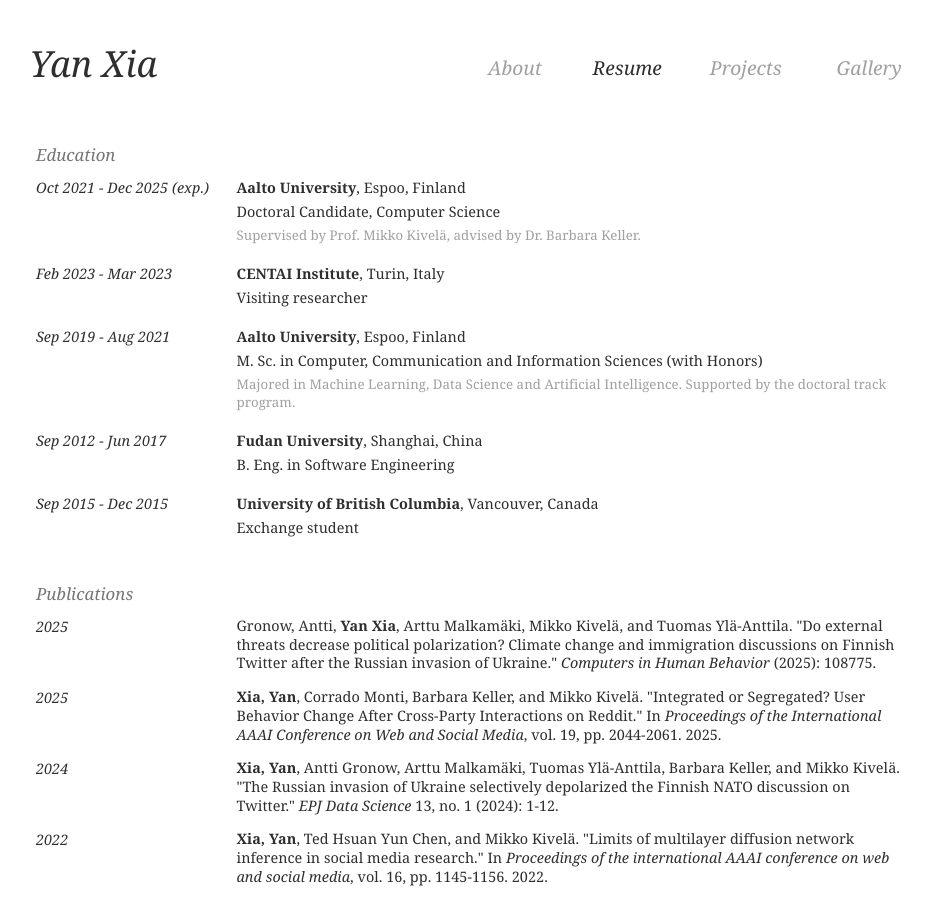
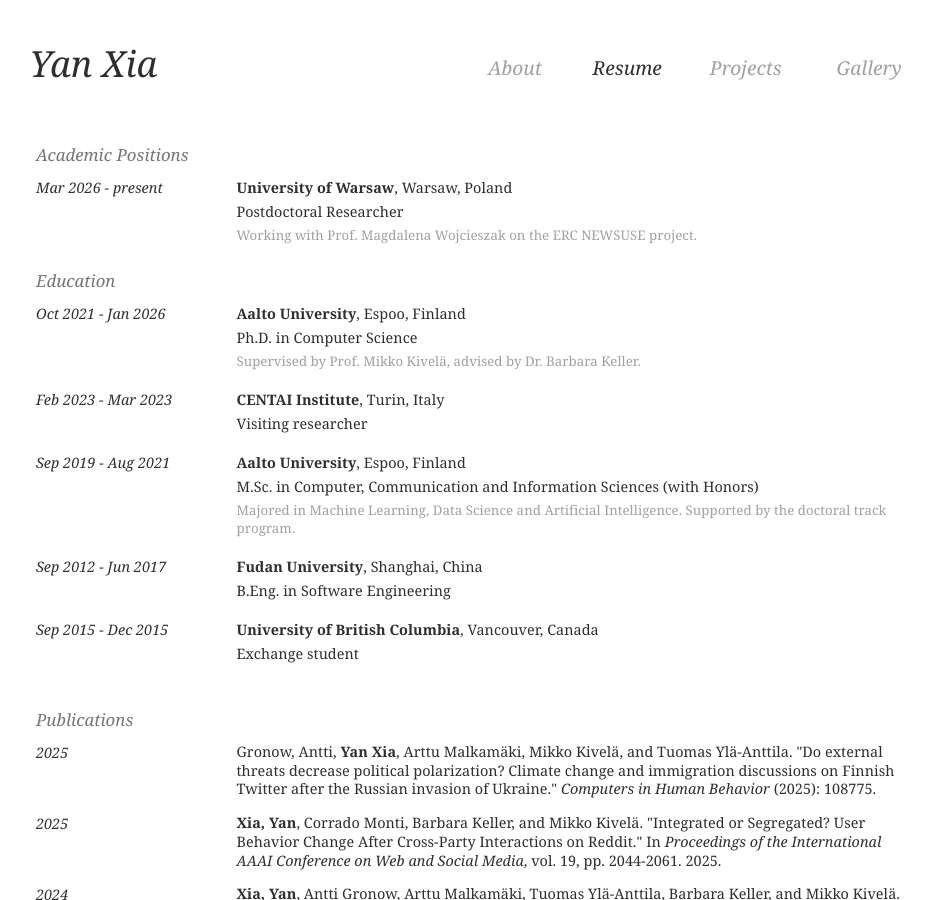
Before and after one commit to yanxxia/yanxxia.github.io, a Jekyll site: the page built from resume.html, in a window 1280 px wide and 900 px high. Shown: the whole window, without its empty margins (168-1100 px from the left). Built offline with Jekyll 4.4.1, drawn with Linux system fonts in a browser that asks for light colours.

Commit message:
Update 2026

```diff
--- a/index.html
+++ b/index.html
@@ -3,10 +3,10 @@
 title: Yan Xia
 ---
 <div class="intro-div">
-  <p>Hi! I am Yan, a final-year Doctoral Candidate in Computer Science at Aalto University, Finland. I am supervised by <a href="http://www.mkivela.com/">Prof. Mikko Kivel&#228;</a> and advised by <a href="https://users.aalto.fi/~kellerb1/">Dr. Barbara Keller</a>. I expect to graduate by December 2025 and I am now actively looking for postdoctoral positions.</p>
-  <p> I am a computational social scientist who aims to conduct solid research that bridges computer science and social science. My main interest lies in understanding the organic socio-psychological processes underlying negative phenomena in online systems, such as opinion polarization, political (anti-)fandom, and toxic language. I use various computational tools in natural language processing and network analysis to address my research questions. My work has been published in venues including <i>Computers in Human Behavior</i>, <i>CSCW</i>, <i>ICWSM</i>, and <i>EPJ Data Science</i>.</p>
+  <p>Hi! I am Yan, a postdoctoral researcher at the University of Warsaw, Poland, working with <a href="https://scholar.google.com/citations?user=eiPR5agAAAAJ&hl=en">Prof. Magdalena Wojcieszak</a>. I received my PhD in Computer Science from Aalto University, Finland, where I was supervised by <a href="http://www.mkivela.com/">Prof. Mikko Kivel&#228;</a> and advised by <a href="https://users.aalto.fi/~kellerb1/">Dr. Barbara Keller</a>.</p>
+  <p> I am a computational social scientist drawn to socio-political research questions, with a particular interest in understanding negative online dynamics and identifying ways to counter them. My doctoral research focused on <i>political (de)polarization</i>, and I am currently exploring topics such as <i>online news use</i> and <i>political (anti-)fandom</i>. Methodologically, I specialize in mixed-methods approaches to analyzing observational social media data. My work has been published in venues including <i>Computers in Human Behavior</i>, <i>CSCW</i>, <i>ICWSM</i>, and <i>EPJ Data Science</i>.</p>
   <p>Please see <a href="/resume.html">Resume</a> for a complete list of my experience, and <a href="/projects.html">Projects</a> for an introduction of my main research projects. If you are interested, some of my photography, design, and calligraphy works can be found in <a href="/gallery.html">Gallery</a>.</p>
-  <p>Find me by <a href="mailto:yan.xia@aalto.fi">email:yan.xia@aalto.fi</a> if you want to talk!</p>
+  <p>Feel free to reach out by <a href="mailto:kellyxia26@gmail.com">email:kellyxia26@gmail.com</a> if you would like to chat!</p>
 </div>
 <div class="pic-div">
   <img class="pic" src="assets/images/profile_photo.jpg" />
--- a/resume.html
+++ b/resume.html
@@ -4,12 +4,23 @@
 ---
 <div class="main-div">
   <div class="section-div">
+    <p class="section-title">Academic Positions</p>
+    <div class="entry-div">
+      <div class="time-div">Mar 2026 - present</div>
+      <div class="content-div">
+        <div class="content"><b>University of Warsaw</b>, Warsaw, Poland</div>
+        <div class="content">Postdoctoral Researcher</div>
+        <div class="content description last">Working with <a href="https://scholar.google.com/citations?user=eiPR5agAAAAJ&hl=en">Prof. Magdalena Wojcieszak</a> on the ERC NEWSUSE project.</div>
+      </div>
+    </div>
+  </div>
+  <div class="section-div">
     <p class="section-title">Education</p>
     <div class="entry-div">
-      <div class="time-div">Oct 2021 - Dec 2025 (exp.)</div>
+      <div class="time-div">Oct 2021 - Jan 2026</div>
       <div class="content-div">
         <div class="content"><b>Aalto University</b>, Espoo, Finland</div>
-        <div class="content">Doctoral Candidate, Computer Science</div>
+        <div class="content">Ph.D. in Computer Science</div>
         <div class="content description last">Supervised by <a href="http://www.mkivela.com/">Prof. Mikko Kivel&#228;</a>, advised by <a href="https://users.aalto.fi/~kellerb1/">Dr. Barbara Keller</a>.</div>
       </div>
     </div>
@@ -24,7 +35,7 @@
       <div class="time-div">Sep 2019 - Aug 2021</div>
       <div class="content-div">
         <div class="content"><b>Aalto University</b>, Espoo, Finland</div>
-        <div class="content">M. Sc. in Computer, Communication and Information Sciences (with Honors)</div>
+        <div class="content">M.Sc. in Computer, Communication and Information Sciences (with Honors)</div>
         <div class="content description last">Majored in Machine Learning, Data Science and Artificial Intelligence. Supported by the doctoral track program.</div>
       </div>
     </div>
@@ -32,7 +43,7 @@
       <div class="time-div">Sep 2012 - Jun 2017</div>
       <div class="content-div">
         <div class="content"><b>Fudan University</b>, Shanghai, China</div>
-        <div class="content last">B. Eng. in Software Engineering</div>
+        <div class="content last">B.Eng. in Software Engineering</div>
       </div>
     </div>
     <div class="entry-div">
```
Also changed, not shown: projects.html (+6 -6 lines).
